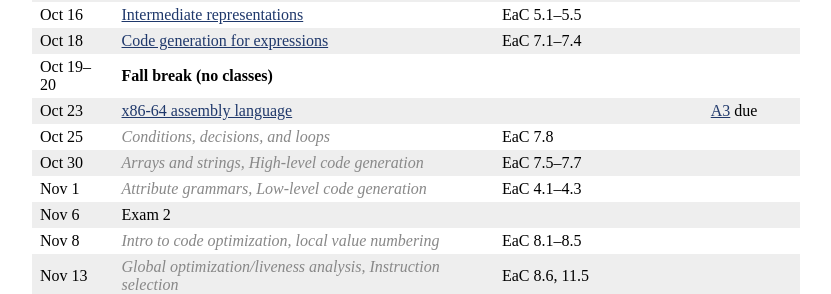
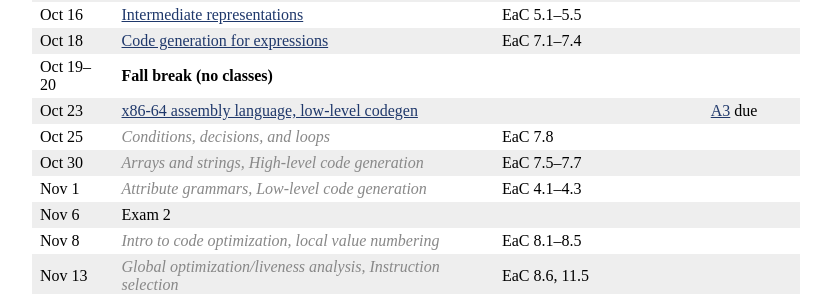
Before and after one commit to jhucompilers/fall2023, a Jekyll site: the page built from schedule.md, in a window 1280 px wide. Shown: the part 981-1275 px from the top of the page, without its empty margins (224-1055 px from the left). Built offline with Jekyll 4.4.1, drawn with Linux system fonts in a browser that asks for light colours.

Commit message:
add some new slides on low-level codegen

```diff
--- a/schedule.csv
+++ b/schedule.csv
@@ -16,7 +16,7 @@ Oct 11,"AST visitors, ad-hoc semantic analysis",lectures/lecture12-public.pdf,,,
 Oct 16,"Intermediate representations",lectures/lecture13-public.pdf,,"EaC 5.1–5.5"
 Oct 18,"Code generation for expressions",lectures/lecture14-public.pdf,,"EaC 7.1–7.4",
 Oct 19–20,**Fall break (no classes)**,
-Oct 23,"x86-64 assembly language",lectures/lecture15-public.pdf,,,"[A3](assign/assign03.html) due"
+Oct 23,"x86-64 assembly language, low-level codegen",lectures/lecture15-public.pdf,,,"[A3](assign/assign03.html) due"
 Oct 25,"<span class='tentative'>Conditions, decisions, and loops</span>","",,"EaC 7.8"
 Oct 30,"<span class='tentative'>Arrays and strings, High-level code generation</span>",,,"EaC 7.5–7.7",,
 Nov 1,"<span class='tentative'>Attribute grammars, Low-level code generation</span>",,,"EaC 4.1–4.3",""
--- a/schedule.md
+++ b/schedule.md
@@ -42,7 +42,7 @@ Oct 11 | [AST visitors, ad-hoc semantic analysis](lectures/lecture12-public.pdf)
 Oct 16 | [Intermediate representations](lectures/lecture13-public.pdf) | EaC 5.1–5.5 |
 Oct 18 | [Code generation for expressions](lectures/lecture14-public.pdf) | EaC 7.1–7.4 |
 Oct 19–20 | **Fall break (no classes)** |  |
-Oct 23 | [x86-64 assembly language](lectures/lecture15-public.pdf) |  | [A3](assign/assign03.html) due
+Oct 23 | [x86-64 assembly language, low-level codegen](lectures/lecture15-public.pdf) |  | [A3](assign/assign03.html) due
 Oct 25 | <span class='tentative'>Conditions, decisions, and loops</span> | EaC 7.8 |
 Oct 30 | <span class='tentative'>Arrays and strings, High-level code generation</span> | EaC 7.5–7.7 |
 Nov 1 | <span class='tentative'>Attribute grammars, Low-level code generation</span> | EaC 4.1–4.3 |
```
Also changed, not shown: 1 other file.
